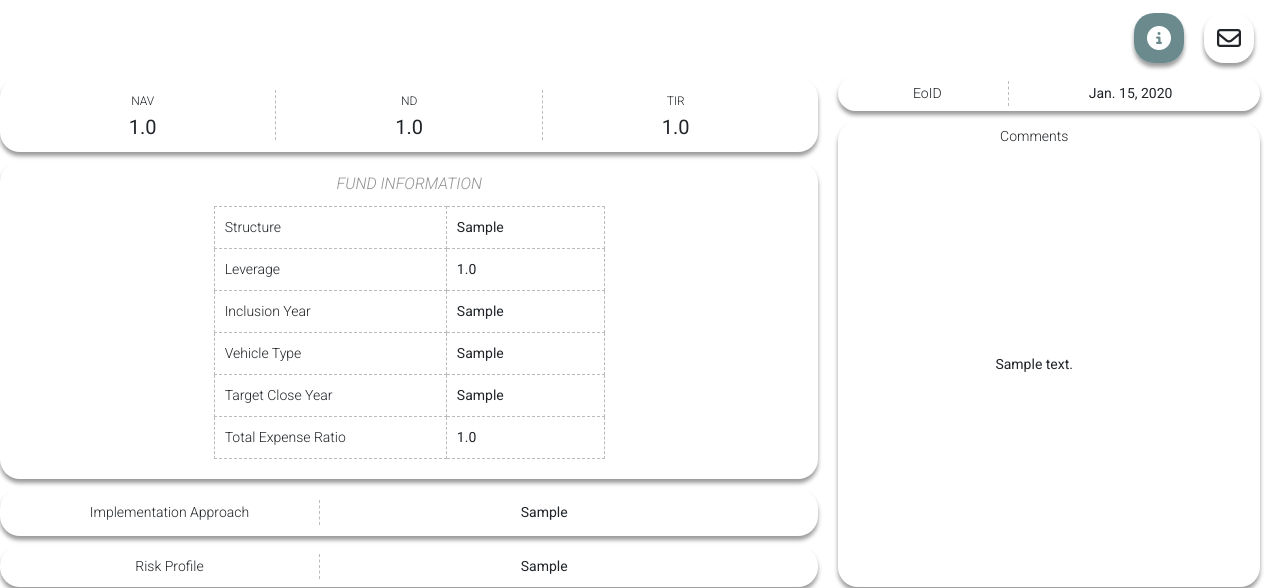
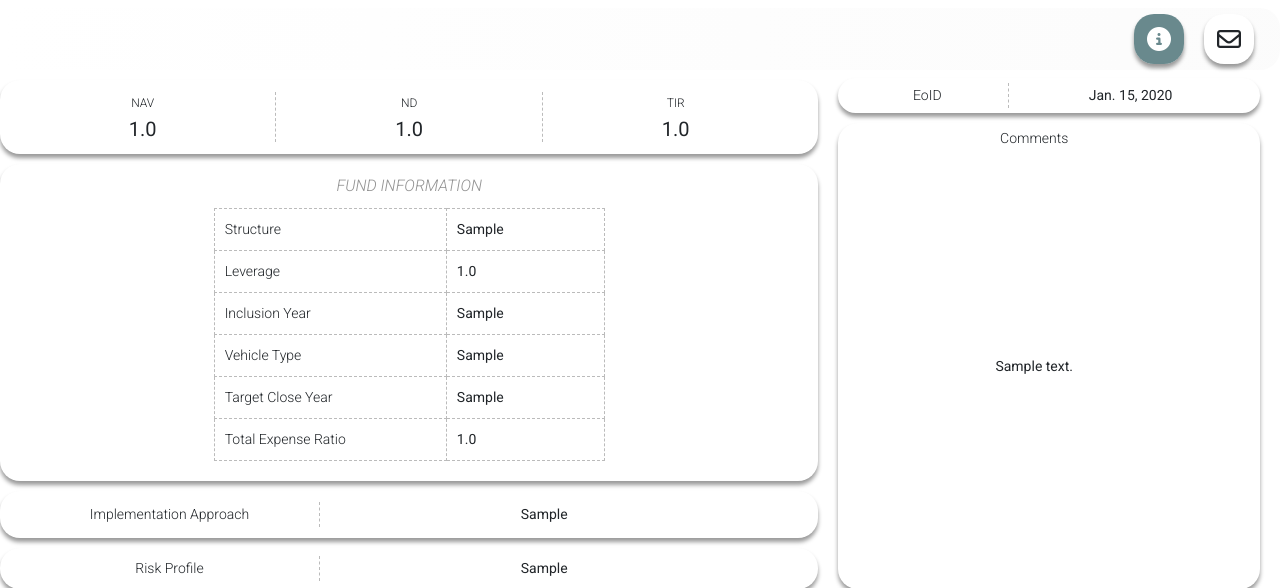
Before and after one commit to finno41/MeltEx-project, a Django app: page /listings/show_listing/00000000-0000-0000-0000-000000000001 in a window 1280 px wide. Shown: the top 588 px of the page. Run offline with Django 4.2, Linux system fonts and the light colour scheme; tables that the repository leaves empty hold one stand-in row (values such as "Sample post"); some libraries are stand-ins or nearby versions.

Commit message:
added styling to icons bar

```diff
--- a/meltexapp/static/meltexapp/main.css
+++ b/meltexapp/static/meltexapp/main.css
@@ -253,6 +253,7 @@ input[type="reset"] {
   display: flex;
   justify-content: center;
   align-items: center;
+  cursor: pointer;
 }
 
 .round-square-icon-selected {
--- a/meltexapp/static/meltexapp/show-listing.css
+++ b/meltexapp/static/meltexapp/show-listing.css
@@ -30,6 +30,13 @@
 
 #top-of-listing-info {
   margin-right: 20px;
+}
+
+#listing-info-icon-container {
+  /* background-color: rgba(255, 255, 255, 0.312); */
+  background-image: linear-gradient(to left, rgba(251, 251, 251, 0.85), rgba(255, 255, 255, 0.381));
+  border-radius: 20px;
+  padding: 1px 0px;
 }
 
 .show-listing-type-bubbles {
--- a/meltexapp/templates/listings/show_listing.html
+++ b/meltexapp/templates/listings/show_listing.html
@@ -6,12 +6,14 @@
 <link rel="stylesheet" href="https://cdn.jsdelivr.net/gh/lipis/flag-icons@7.0.0/css/flag-icons.min.css" />
 {{listing_id }}
 <div id="top-of-listing-info" class="mt-2"></div>
-<div id="listing-info-icon-container" class="d-flex flex-row-reverse mx-3">
-  <div class="round-square-icon">
-    <i class="fa-regular fa-envelope large-icon"></i>
-  </div>
-  <div class="round-square-icon round-square-icon-selected">
-    <i class="fa-solid fa-circle-info large-icon"></i>
+<div id="listing-info-icon-container">
+  <div class="d-flex flex-row-reverse mx-3">
+    <div class="round-square-icon">
+      <i class="fa-regular fa-envelope large-icon"></i>
+    </div>
+    <div class="round-square-icon round-square-icon-selected">
+      <i class="fa-solid fa-circle-info large-icon"></i>
+    </div>
   </div>
 </div>
 <div id="listing-info-data">
```
